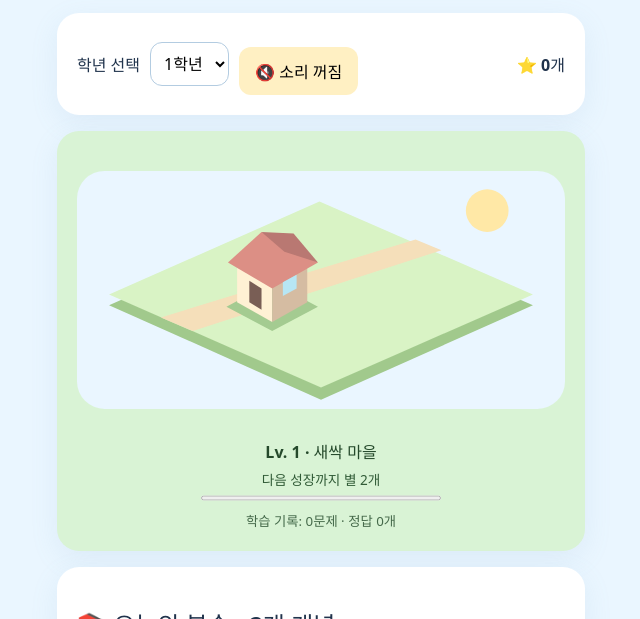
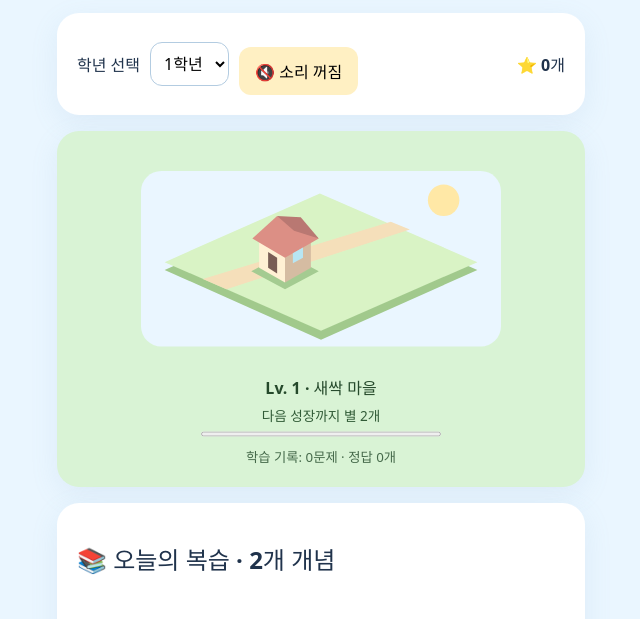
Before and after one commit to jflakeee/study_game, a website built with Vite: page index.html in a window 1280 px wide. Shown: the part 155-774 px from the top of the page, without its empty margins (319-959 px from the left). Built offline with nearby package versions, Linux system fonts and the light colour scheme.

Commit message:
style: fit isometric artwork to mobile village panel

```diff
--- a/src/style.css
+++ b/src/style.css
@@ -41,3 +41,5 @@ button,select{touch-action:manipulation}
 
 @keyframes village-bloom{0%{transform:scale(.94);opacity:.8}55%{transform:scale(1.06);opacity:1}100%{transform:scale(1);opacity:1}}
 @media(prefers-reduced-motion:no-preference){.village-grown{animation:village-bloom 420ms ease-out both}}
+
+.village-art{display:block;width:100%;max-width:360px;height:auto;margin:0 auto;overflow:hidden}.village .land{line-height:0;margin:0 auto 8px}
```
